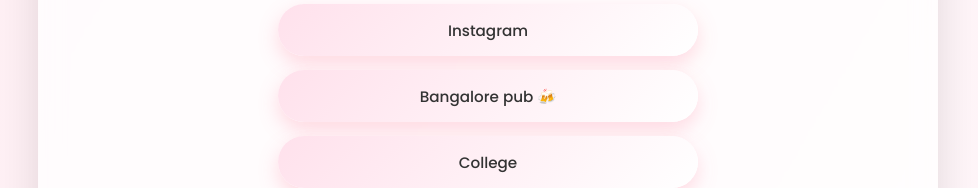
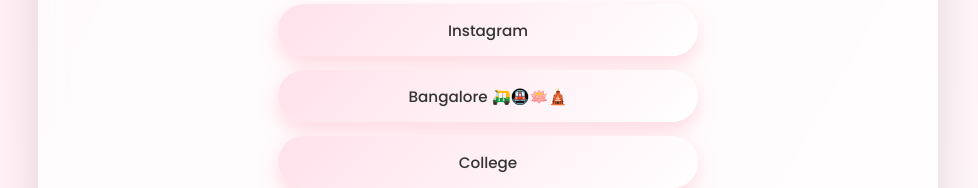
Before and after one commit to Krishna-9253/valentine-love-story, a React (Create React App) app: page /qa in a window 1280 px wide. Shown: the part 426-614 px from the top of the page, without its empty margins (152-1130 px from the left). Built offline with nearby package versions, Linux system fonts and the light colour scheme.

Commit message:
updated QA

```diff
--- a/src/data/qa.js
+++ b/src/data/qa.js
@@ -1,10 +1,10 @@
 const qa = [
   {
     q: "Where did our story begin?",
-    options: ["Instagram", "Bangalore pub 🍻", "College", "Kerala 🌴"],
+    options: ["Instagram", "Bangalore 🛺🚇🪷🛕", "College", "Kerala 🌴"],
     correctIndex: 1,
-    loveMessage: "Correct 😍 Fate + beer = us!",
-    angryMessage: "Wrong 😤 Think pub. Think destiny."
+    loveMessage: "Correct 😍 Fate + Bglr = us!",
+    angryMessage: "Wrong 😤 Think destiny."
   },
   {
     q: "Who said 'Hai' first? 💬",
```
Also changed, not shown: 1 other file (tests, documents, lock files or other folders).
